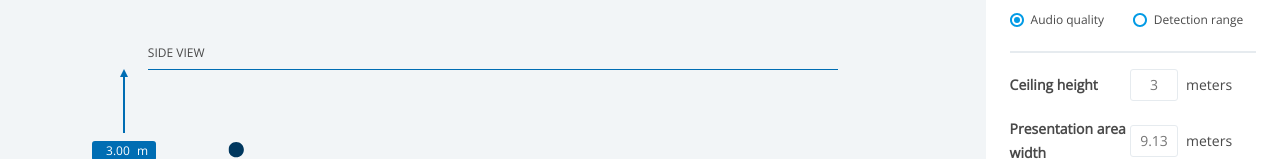
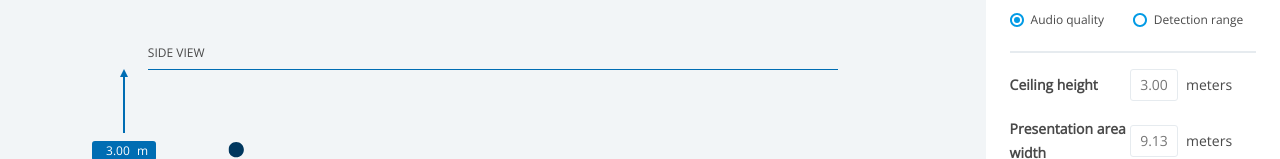
Before and after one commit to TE-9004062290/aerosmith-system-calculator, an Angular app: page / in a window 1280 px wide. Shown: the part 405-564 px from the top of the page. Built offline with nearby package versions, Linux system fonts and the light colour scheme.

Commit message:
Addressing some of the stepsize bugs found in QA.

```diff
--- a/src/app/components/calculation-inputs/calculation-inputs.component.html
+++ b/src/app/components/calculation-inputs/calculation-inputs.component.html
@@ -8,7 +8,7 @@
                 <input #inputCeilingHeight id="ceiling-height" class="inputs-input" type="number"
                     [min]="calculatorService.MINIMUMS.ceilingHeight"
                     [max]="calculatorService.MAXIMUMS.ceilingHeight"
-                    [value]="calculatorService.ceilingHeight"
+                    [value]="calculatorService.ceilingHeight | number: '0.2-2'"
                     (change)="updateInput('ceilingHeight', inputCeilingHeight)"
                     (keyup)="calculatorService.forceDirty()"/>
                 <span class="unit-label">
@@ -26,7 +26,7 @@
                 <input id="lecture-width" #inputWidth class="inputs-input" type="number"
                     [min]="calculatorService.MINIMUMS.lectureWidth"
                     [max]="calculatorService.MAXIMUMS.lectureWidth"
-                    [value]="calculatorService.lectureWidth"
+                    [value]="calculatorService.lectureWidth | number: '0.2-2'"
                     (change)="updateInput('lectureWidth', inputWidth)"
                     (keyup)="calculatorService.forceDirty()"/>
                 <span class="unit-label">
@@ -51,7 +51,7 @@
                         [min]="calculatorService.MINIMUMS.presenterHeight"
                         [max]="calculatorService.MAXIMUMS.presenterHeight"
                         step="0.1"
-                        [value]="calculatorService.presenterHeight"
+                        [value]="calculatorService.presenterHeight | number: '0.2-2'"
                         (change)="updateInput('presenterHeight', inputPresenterHeight)"
                         (keyup)="calculatorService.forceDirty()"/>
                     <span class="unit-label">
@@ -70,7 +70,7 @@
                         [min]="calculatorService.MINIMUMS.audienceHeight"
                         [max]="calculatorService.MAXIMUMS.audienceHeight"
                         step="0.1"
-                        [value]="calculatorService.audienceHeight"
+                        [value]="calculatorService.audienceHeight | number: '0.2-2'"
                         (change)="updateInput('audienceHeight', inputAudienceHeight)"
                         (keyup)="calculatorService.forceDirty()"/>
                     <span class="unit-label">
@@ -87,9 +87,9 @@
                 <div class="inputs-value">
                     <input id="input-extender-length" #inputExtenderLength class="inputs-input" type="number"
                         [min]="0"
-                        [max]="calculatorService.ceilingHeight - calculatorService.captureRadius"
+                        [max]="calculatorService.ceilingHeight - calculatorService.captureRadius > 0 ? calculatorService.ceilingHeight - calculatorService.captureRadius : 0"
                         step="0.5"
-                        [value]="calculatorService.inputExtenderLength"
+                        [value]="calculatorService.inputExtenderLength | number: '0.2-2'"
                         (change)="updateInput('inputExtenderLength', inputExtenderLength)"
                         (keyup)="calculatorService.forceDirty()"/>
                     <span class="unit-label">
--- a/src/app/components/calculation-outputs/calculation-outputs.component.ts
+++ b/src/app/components/calculation-outputs/calculation-outputs.component.ts
@@ -16,7 +16,7 @@ export class CalculationOutputsComponent implements OnInit {
   ) { }
 
   public printOutput() {
-    alert("Not yet implemented.");
+    window.print();
   }
 
   public shareOutput() {
--- a/src/app/components/graphical-stage/graphical-stage.component.scss
+++ b/src/app/components/graphical-stage/graphical-stage.component.scss
@@ -16,7 +16,6 @@
 .graphical-output {
     justify-self: center;
     width: 100%;
-    height: 100vh;
     box-sizing: border-box;
     margin: 100px auto 0 auto;
     .stage-info-wrapper {
--- a/src/app/components/graphical-stage/graphical-stage.component.ts
+++ b/src/app/components/graphical-stage/graphical-stage.component.ts
@@ -116,6 +116,8 @@ export class GraphicalStageComponent implements OnInit {
   ngOnInit() {
     this.calculatorService.$recalculate.subscribe(recalc => {
       if (recalc) {
+        this.CalculatorMins = this.calculatorService.MINIMUMS;
+        this.CalculatorMaxes = this.calculatorService.MAXIMUMS;
         this.calculateProportions();
         this.calculateMicrophonePositions(this.calculatorService.requiredMicrophones, this.calculatorService.microphoneInterval);
         this.calculatePersonPositions(this.calculatorService.requiredMicrophones, this.calculatorService.microphoneInterval);
@@ -176,7 +178,6 @@ export class GraphicalStageComponent implements OnInit {
   }
 
   private calculateStageHeight(mode: RatioMode) {
-    console.log(mode);
     switch (mode) {
       case RatioMode.Height:
         return this.pageHeight / 2;
--- a/src/app/main/calculation-theatre/calculation-theatre.component.scss
+++ b/src/app/main/calculation-theatre/calculation-theatre.component.scss
@@ -24,14 +24,16 @@
     display: flex;
     &.has-output {
         .graphical-stage-wrapper {
+            padding-bottom: 0px;
         }
         .sidebar {
-            height: 110vh;
+            padding-bottom: 240px;
         }
     }
 
     .graphical-stage-wrapper {
         width: 80%;
+        padding-bottom: 240px;
         background-color: #F2F5F7;
     }
 
@@ -75,7 +77,6 @@
     bottom: 0;
     width: 100%;
     z-index: 200;
-
 }
 
 .btn {
--- a/src/app/services/calculator.service.ts
+++ b/src/app/services/calculator.service.ts
@@ -38,18 +38,18 @@ export class CalculatorService {
   };
 
   public readonly FEET_MINIMUMS = {
-    ceilingHeight: this.METER_MINIMUMS.ceilingHeight * CalculatorService.METERS_TO_FEET,
-    lectureWidth: this.METER_MINIMUMS.lectureWidth * CalculatorService.METERS_TO_FEET,
-    presenterHeight: this.METER_MINIMUMS.presenterHeight * CalculatorService.METERS_TO_FEET,
-    audienceHeight: this.METER_MINIMUMS.audienceHeight * CalculatorService.METERS_TO_FEET,
+    ceilingHeight: round(this.METER_MINIMUMS.ceilingHeight * CalculatorService.METERS_TO_FEET, 0),
+    lectureWidth: round(this.METER_MINIMUMS.lectureWidth * CalculatorService.METERS_TO_FEET, 0),
+    presenterHeight: round(this.METER_MINIMUMS.presenterHeight * CalculatorService.METERS_TO_FEET, 1),
+    audienceHeight: round(this.METER_MINIMUMS.audienceHeight * CalculatorService.METERS_TO_FEET, 1),
     microphoneInterval: this.METER_MINIMUMS.microphoneInterval * CalculatorService.METERS_TO_FEET
   }
 
   public readonly FEET_MAXIMUMS = {
-    ceilingHeight: this.METER_MAXIMUMS.ceilingHeight * CalculatorService.METERS_TO_FEET,
-    lectureWidth: this.METER_MAXIMUMS.lectureWidth * CalculatorService.METERS_TO_FEET,
-    presenterHeight: this.METER_MAXIMUMS.presenterHeight * CalculatorService.METERS_TO_FEET,
-    audienceHeight: this.METER_MAXIMUMS.audienceHeight * CalculatorService.METERS_TO_FEET
+    ceilingHeight: round(this.METER_MAXIMUMS.ceilingHeight * CalculatorService.METERS_TO_FEET, 0),
+    lectureWidth: round(this.METER_MAXIMUMS.lectureWidth * CalculatorService.METERS_TO_FEET, 0),
+    presenterHeight: round(this.METER_MAXIMUMS.presenterHeight * CalculatorService.METERS_TO_FEET, 1),
+    audienceHeight: round(this.METER_MAXIMUMS.audienceHeight * CalculatorService.METERS_TO_FEET, 1)
   }
 
   public MINIMUMS = this.METER_MINIMUMS;
@@ -160,7 +160,7 @@ export class CalculatorService {
   set ceilingHeight(val: number) {
     val = parseFloat(<any>val);
     if (!isNaN(val)) {
-      this.m_ceilingHeight = Math.min(Math.max(this.MINIMUMS.ceilingHeight, val), this.MAXIMUMS.ceilingHeight);
+      this.m_ceilingHeight = round(Math.min(Math.max(this.MINIMUMS.ceilingHeight, val), this.MAXIMUMS.ceilingHeight), 2);
       this.inputExtenderLength = this.m_inputExtenderLength; // Re-validation
       this.m_pristine = false;
       this.m_has_output = false;
@@ -172,7 +172,7 @@ export class CalculatorService {
   set lectureWidth(val: number) {
     val = parseFloat(<any>val);
     if (!isNaN(val)) {
-      this.m_lectureWidth = Math.min(Math.max(this.MINIMUMS.lectureWidth, val), this.MAXIMUMS.lectureWidth);
+      this.m_lectureWidth = round(Math.min(Math.max(this.MINIMUMS.lectureWidth, val), this.MAXIMUMS.lectureWidth), 2);
       this.m_pristine = false;
       this.m_has_output = false;
       this.$recalculate.next(true);
@@ -183,7 +183,7 @@ export class CalculatorService {
   set presenterHeight(val: number) {
     val = parseFloat(<any>val);
     if (!isNaN(val)) {
-      this.m_presenterHeight = Math.min(Math.max(this.MINIMUMS.presenterHeight, val), this.MAXIMUMS.presenterHeight);
+      this.m_presenterHeight = round(Math.min(Math.max(this.MINIMUMS.presenterHeight, val), this.MAXIMUMS.presenterHeight), 2);
       this.m_pristine = false;
       this.m_has_output = false;
       this.$recalculate.next(true);
@@ -194,7 +194,7 @@ export class CalculatorService {
   set audienceHeight(val: number) {
     val = parseFloat(<any>val);
     if (!isNaN(val)) {
-      this.m_audienceHeight = Math.min(Math.max(this.MINIMUMS.audienceHeight, val), this.MAXIMUMS.audienceHeight);
+      this.m_audienceHeight = round(Math.min(Math.max(this.MINIMUMS.audienceHeight, val), this.MAXIMUMS.audienceHeight), 2);
       this.m_pristine = false;
       this.m_has_output = false;
       this.$recalculate.next(true);
@@ -207,7 +207,7 @@ export class CalculatorService {
     if (!isNaN(val)) {
       const extenderMin = 0;
       const extenderMax = this.inputExtenderMaximum;
-      this.m_inputExtenderLength = Math.min(Math.max(extenderMin, val), extenderMax);
+      this.m_inputExtenderLength = round(Math.min(Math.max(extenderMin, val), extenderMax), 2);
     } else {
       this.m_inputExtenderLength = 0;
     }
@@ -257,7 +257,7 @@ export class CalculatorService {
   }
 
   private get inputExtenderMaximum(): number {
-    return this.ceilingHeight - this.captureRadius;
+    return Math.max(0, this.ceilingHeight - this.captureRadius);
   }
 
 
```
Also changed, not shown: src/app/main/calculation-theatre/calculation-theatre.component.ts (line endings or trailing spaces).
